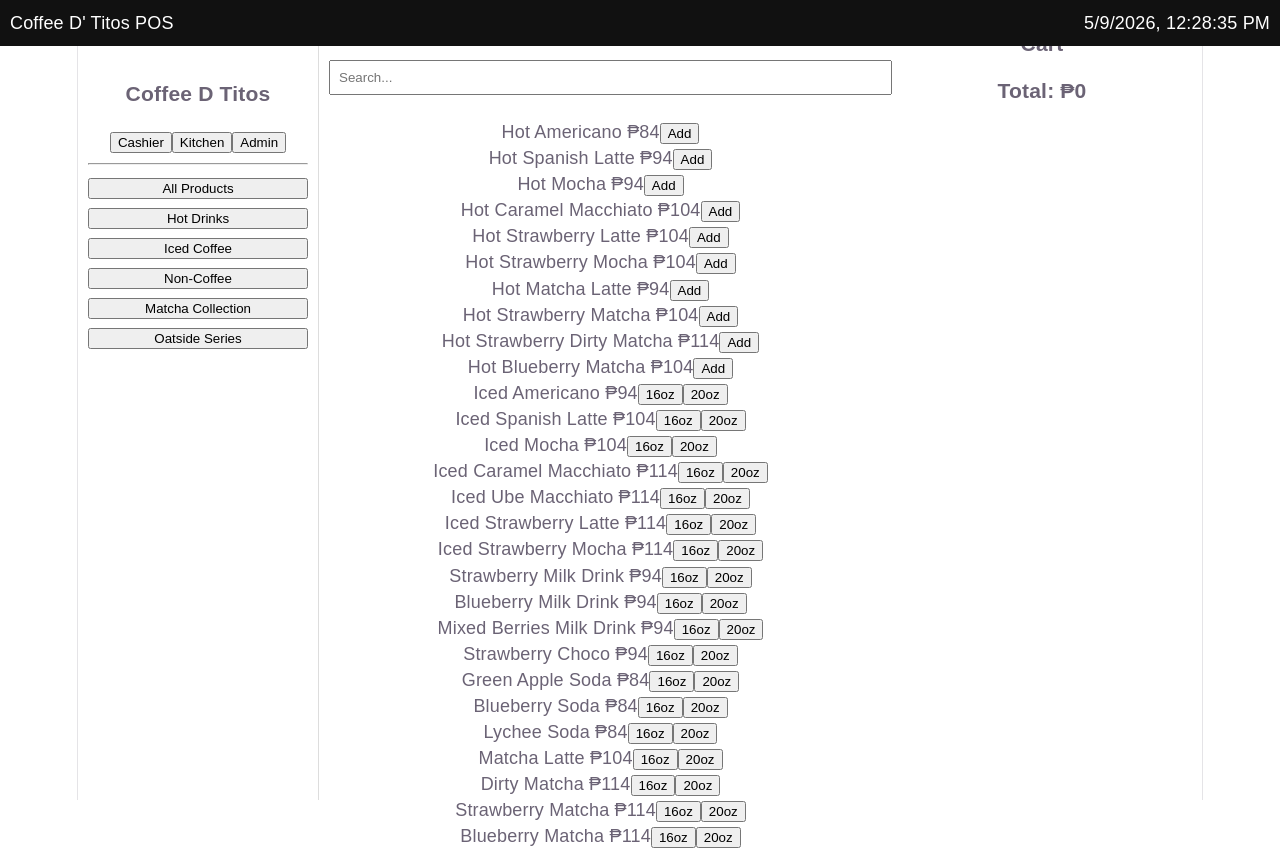
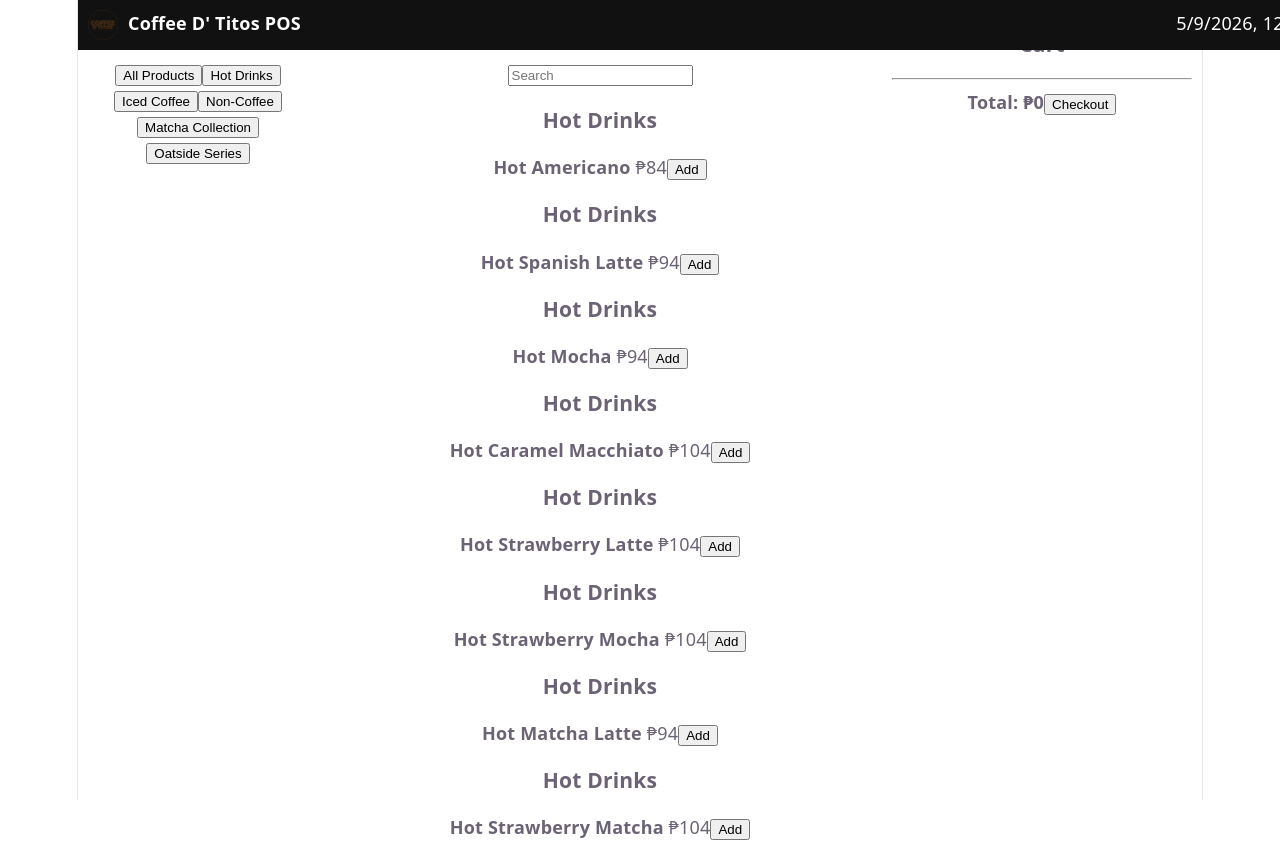
Before and after one commit to naluzchristian16-lab/CDTBO, a React (Vite) app: page / in a window 1280 px wide. Shown: the top 850 px of the page. Built offline with nearby package versions, Linux system fonts and the light colour scheme.

Commit message:
Update App.tsx

```diff
--- a/src/App.tsx
+++ b/src/App.tsx
@@ -10,62 +10,66 @@ const categories = [
   "Oatside Series"
 ];
 
-/* ================= PRODUCTS (COMPLETE) ================= */
+/* ================= PRODUCTS ================= */
 const products = [
+  // HOT DRINKS
+  { id: 1, name: "Hot Americano", category: "Hot Drinks", price: 84, type: "hot", coffee: true },
+  { id: 2, name: "Hot Spanish Latte", category: "Hot Drinks", price: 94, type: "hot", coffee: true },
+  { id: 3, name: "Hot Mocha", category: "Hot Drinks", price: 94, type: "hot", coffee: true },
+  { id: 4, name: "Hot Caramel Macchiato", category: "Hot Drinks", price: 104, type: "hot", coffee: true },
+  { id: 5, name: "Hot Strawberry Latte", category: "Hot Drinks", price: 104, type: "hot", coffee: true },
+  { id: 6, name: "Hot Strawberry Mocha", category: "Hot Drinks", price: 104, type: "hot", coffee: true },
+  { id: 7, name: "Hot Matcha Latte", category: "Hot Drinks", price: 94, type: "hot", coffee: false },
+  { id: 8, name: "Hot Strawberry Matcha", category: "Hot Drinks", price: 104, type: "hot", coffee: false },
+  { id: 9, name: "Hot Strawberry Dirty Matcha", category: "Hot Drinks", price: 114, type: "hot", coffee: true },
+  { id: 10, name: "Hot Blueberry Matcha", category: "Hot Drinks", price: 104, type: "hot", coffee: false },
 
-  /* HOT DRINKS */
-  { id: 1, name: "Hot Americano", category: "Hot Drinks", size: "12oz", price: 84, type: "hot", coffee: true },
-  { id: 2, name: "Hot Spanish Latte", category: "Hot Drinks", size: "12oz", price: 94, type: "hot", coffee: true },
-  { id: 3, name: "Hot Mocha", category: "Hot Drinks", size: "12oz", price: 94, type: "hot", coffee: true },
-  { id: 4, name: "Hot Caramel Macchiato", category: "Hot Drinks", size: "12oz", price: 104, type: "hot", coffee: true },
-  { id: 5, name: "Hot Strawberry Latte", category: "Hot Drinks", size: "12oz", price: 104, type: "hot", coffee: true },
-  { id: 6, name: "Hot Strawberry Mocha", category: "Hot Drinks", size: "12oz", price: 104, type: "hot", coffee: true },
-  { id: 7, name: "Hot Matcha Latte", category: "Hot Drinks", size: "12oz", price: 94, type: "hot", coffee: false },
-  { id: 8, name: "Hot Strawberry Matcha", category: "Hot Drinks", size: "12oz", price: 104, type: "hot", coffee: false },
-  { id: 9, name: "Hot Strawberry Dirty Matcha", category: "Hot Drinks", size: "12oz", price: 114, type: "hot", coffee: true },
-  { id: 10, name: "Hot Blueberry Matcha", category: "Hot Drinks", size: "12oz", price: 104, type: "hot", coffee: false },
+  // ICED COFFEE
+  { id: 11, name: "Iced Americano", category: "Iced Coffee", price: 94, type: "iced", coffee: true },
+  { id: 12, name: "Iced Spanish Latte", category: "Iced Coffee", price: 104, type: "iced", coffee: true },
+  { id: 13, name: "Iced Mocha", category: "Iced Coffee", price: 104, type: "iced", coffee: true },
+  { id: 14, name: "Iced Caramel Macchiato", category: "Iced Coffee", price: 114, type: "iced", coffee: true },
+  { id: 15, name: "Iced Ube Macchiato", category: "Iced Coffee", price: 114, type: "iced", coffee: true },
+  { id: 16, name: "Iced Strawberry Latte", category: "Iced Coffee", price: 114, type: "iced", coffee: true },
+  { id: 17, name: "Iced Strawberry Mocha", category: "Iced Coffee", price: 114, type: "iced", coffee: true },
 
-  /* ICED COFFEE */
-  { id: 11, name: "Iced Americano", category: "Iced Coffee", size: "16oz", price: 94, type: "iced", coffee: true },
-  { id: 12, name: "Iced Spanish Latte", category: "Iced Coffee", size: "16oz", price: 104, type: "iced", coffee: true },
-  { id: 13, name: "Iced Mocha", category: "Iced Coffee", size: "16oz", price: 104, type: "iced", coffee: true },
-  { id: 14, name: "Iced Caramel Macchiato", category: "Iced Coffee", size: "16oz", price: 114, type: "iced", coffee: true },
-  { id: 15, name: "Iced Ube Macchiato", category: "Iced Coffee", size: "16oz", price: 114, type: "iced", coffee: true },
-  { id: 16, name: "Iced Strawberry Latte", category: "Iced Coffee", size: "16oz", price: 114, type: "iced", coffee: true },
-  { id: 17, name: "Iced Strawberry Mocha", category: "Iced Coffee", size: "16oz", price: 114, type: "iced", coffee: true },
+  // OATSIDE
+  { id: 25, name: "Oatside Spanish Latte", category: "Oatside Series", price: 104, type: "iced", coffee: true },
+  { id: 26, name: "Oatside Mocha", category: "Oatside Series", price: 104, type: "iced", coffee: true },
+  { id: 27, name: "Oatside Caramel Macchiato", category: "Oatside Series", price: 114, type: "iced", coffee: true },
+  { id: 28, name: "Oatside Matcha Latte", category: "Oatside Series", price: 104, type: "iced", coffee: false },
+  { id: 29, name: "Oatside Dirty Matcha", category: "Oatside Series", price: 114, type: "iced", coffee: false },
+  { id: 30, name: "Oatside Strawberry Mocha", category: "Oatside Series", price: 114, type: "iced", coffee: true },
+  { id: 31, name: "Oatside Strawberry Latte", category: "Oatside Series", price: 114, type: "iced", coffee: true },
+  { id: 32, name: "Oatside Strawberry Matcha", category: "Oatside Series", price: 114, type: "iced", coffee: false },
+  { id: 33, name: "Oatside Strawberry Dirty Matcha", category: "Oatside Series", price: 124, type: "iced", coffee: true },
 
-  /* NON COFFEE */
-  { id: 18, name: "Strawberry Milk Drink", category: "Non-Coffee", size: "16oz", price: 94, type: "iced", coffee: false },
-  { id: 19, name: "Blueberry Milk Drink", category: "Non-Coffee", size: "16oz", price: 94, type: "iced", coffee: false },
-  { id: 20, name: "Mixed Berries Milk Drink", category: "Non-Coffee", size: "16oz", price: 94, type: "iced", coffee: false },
-  { id: 21, name: "Strawberry Choco", category: "Non-Coffee", size: "16oz", price: 94, type: "iced", coffee: false },
-  { id: 22, name: "Green Apple Soda", category: "Non-Coffee", size: "16oz", price: 84, type: "iced", coffee: false },
-  { id: 23, name: "Blueberry Soda", category: "Non-Coffee", size: "16oz", price: 84, type: "iced", coffee: false },
-  { id: 24, name: "Lychee Soda", category: "Non-Coffee", size: "16oz", price: 84, type: "iced", coffee: false },
+  // NON COFFEE
+  { id: 43, name: "Strawberry Milk Drink", category: "Non-Coffee", price: 94, type: "iced", coffee: false },
+  { id: 44, name: "Blueberry Milk Drink", category: "Non-Coffee", price: 94, type: "iced", coffee: false },
+  { id: 45, name: "Mixed Berries Milk Drink", category: "Non-Coffee", price: 94, type: "iced", coffee: false },
+  { id: 46, name: "Strawberry Choco", category: "Non-Coffee", price: 94, type: "iced", coffee: false },
+  { id: 47, name: "Green Apple Soda", category: "Non-Coffee", price: 84, type: "iced", coffee: false },
+  { id: 48, name: "Blueberry Soda", category: "Non-Coffee", price: 84, type: "iced", coffee: false },
+  { id: 49, name: "Lychee Soda", category: "Non-Coffee", price: 84, type: "iced", coffee: false },
 
-  /* MATCHA */
-  { id: 25, name: "Matcha Latte", category: "Matcha Collection", size: "16oz", price: 104, type: "iced", coffee: false },
-  { id: 26, name: "Dirty Matcha", category: "Matcha Collection", size: "16oz", price: 114, type: "iced", coffee: true },
-  { id: 27, name: "Strawberry Matcha", category: "Matcha Collection", size: "16oz", price: 114, type: "iced", coffee: false },
-  { id: 28, name: "Blueberry Matcha", category: "Matcha Collection", size: "16oz", price: 114, type: "iced", coffee: false },
-  { id: 29, name: "Mixed Berries Matcha", category: "Matcha Collection", size: "16oz", price: 114, type: "iced", coffee: false },
-  { id: 30, name: "Strawberry Dirty Matcha", category: "Matcha Collection", size: "16oz", price: 124, type: "iced", coffee: true },
-
-  /* OATSIDE */
-  { id: 31, name: "Oatside Spanish Latte", category: "Oatside Series", size: "16oz", price: 104, type: "iced", coffee: true },
-  { id: 32, name: "Oatside Mocha", category: "Oatside Series", size: "16oz", price: 104, type: "iced", coffee: true },
-  { id: 33, name: "Oatside Caramel Macchiato", category: "Oatside Series", size: "16oz", price: 114, type: "iced", coffee: true },
-  { id: 34, name: "Oatside Matcha Latte", category: "Oatside Series", size: "16oz", price: 104, type: "iced", coffee: false },
-  { id: 35, name: "Oatside Dirty Matcha", category: "Oatside Series", size: "16oz", price: 114, type: "iced", coffee: false },
-  { id: 36, name: "Oatside Strawberry Mocha", category: "Oatside Series", size: "16oz", price: 114, type: "iced", coffee: true },
-  { id: 37, name: "Oatside Strawberry Latte", category: "Oatside Series", size: "16oz", price: 114, type: "iced", coffee: true },
-  { id: 38, name: "Oatside Strawberry Matcha", category: "Oatside Series", size: "16oz", price: 114, type: "iced", coffee: false },
-  { id: 39, name: "Oatside Strawberry Dirty Matcha", category: "Oatside Series", size: "16oz", price: 124, type: "iced", coffee: true },
+  // MATCHA
+  { id: 57, name: "Matcha Latte", category: "Matcha Collection", price: 104, type: "iced", coffee: false },
+  { id: 58, name: "Dirty Matcha", category: "Matcha Collection", price: 114, type: "iced", coffee: true },
+  { id: 59, name: "Strawberry Matcha", category: "Matcha Collection", price: 114, type: "iced", coffee: false },
+  { id: 60, name: "Blueberry Matcha", category: "Matcha Collection", price: 114, type: "iced", coffee: false },
+  { id: 61, name: "Mixed Berries Matcha", category: "Matcha Collection", price: 114, type: "iced", coffee: false },
+  { id: 62, name: "Strawberry Dirty Matcha", category: "Matcha Collection", price: 124, type: "iced", coffee: true }
 ];
 
-/* ================= ADDONS ================= */
+/* ================= ADD ONS ================= */
 const addons: any = {
   "Extra Shot": 10
+};
+
+const getTodayKey = () => {
+  const d = new Date();
+  return `${d.getFullYear()}-${d.getMonth() + 1}-${d.getDate()}`;
 };
 
 export default function App() {
@@ -80,10 +84,16 @@ export default function App() {
 
   /* ================= FILTER ================= */
   const filtered = products.filter(p => {
-    const categoryMatch = category === "All Products" || p.category === category;
-    return categoryMatch && p.name.toLowerCase().includes(search.toLowerCase());
+    const matchCategory =
+      category === "All Products" || p.category === category;
+
+    return (
+      matchCategory &&
+      p.name.toLowerCase().includes(search.toLowerCase())
+    );
   });
 
+  /* ================= GROUP SEARCH ================= */
   const groupedResults = categories
     .filter(c => c !== "All Products")
     .map(c => ({
@@ -97,93 +107,136 @@ export default function App() {
     .filter(g => g.items.length > 0);
 
   /* ================= CART ================= */
-  const computeItemPrice = (item: any) => {
-    const base = item.price;
-    const addonTotal = (item.addons || []).reduce((s: number, a: string) => s + (addons[a] || 0), 0);
-    return (base + addonTotal) * item.qty;
-  };
+  const addToCart = (p: any, size = "16oz") => {
+    setCart(prev => {
+      const key = p.id + size;
 
-  const cartTotal = useMemo(() => {
-    const subtotal = cart.reduce((s, i) => s + computeItemPrice(i), 0);
-    return subtotal + deliveryFee - discount;
-  }, [cart, deliveryFee, discount]);
+      const existing = prev.find(i => i.key === key);
+      if (existing) {
+        return prev.map(i =>
+          i.key === key ? { ...i, qty: i.qty + 1 } : i
+        );
+      }
 
-  const addToCart = (item: any) => {
-    setCart(prev => {
-      const i = prev.findIndex(p => p.id === item.id && p.size === item.size);
-      if (i !== -1) {
-        const copy = [...prev];
-        copy[i].qty += 1;
-        return copy;
+      return [
+        ...prev,
+        {
+          key,
+          ...p,
+          size,
+          qty: 1,
+          addons: []
         }
-      return [...prev, { ...item, qty: 1, addons: [] }];
+      ];
     });
   };
 
-  const addHot = (p: any) => addToCart({ ...p, size: "12oz" });
-  const addIced = (p: any, size: "16oz" | "20oz") => addToCart({ ...p, size });
+  const toggleAddon = (index: number) => {
+    setCart(prev => {
+      const copy = [...prev];
+      const item = copy[index];
+
+      if (!item.addons) item.addons = [];
+
+      item.addons = item.addons.includes("Extra Shot")
+        ? item.addons.filter((a: string) => a !== "Extra Shot")
+        : [...item.addons, "Extra Shot"];
+
+      return copy;
+    });
+  };
+
+  const removeFromCart = (i: number) =>
+    setCart(prev => prev.filter((_, idx) => idx !== i));
+
+  const compute = (i: any) =>
+    (i.price + (i.addons?.length ? addons["Extra Shot"] : 0)) * i.qty;
+
+  const total = cart.reduce((a, b) => a + compute(b), 0);
+
+  /* ================= CHECKOUT ================= */
+  const checkout = () => {
+    if (!cart.length) return;
+
+    const order = {
+      id: Date.now(),
+      orderNumber: `ORD-${Date.now()}`,
+      items: cart,
+      total: total + deliveryFee - discount,
+      status: "ongoing",
+      dateKey: getTodayKey()
+    };
+
+    setOrders(prev => [order, ...prev]);
+    setCart([]);
+  };
+
+  const ongoing = orders.filter(o => o.status !== "done");
 
   return (
-    <div style={{ display: "flex", height: "100vh", fontFamily: "sans-serif" }}>
+    <div style={{ display: "flex", height: "100vh" }}>
 
       {/* HEADER */}
-      <div style={{ position: "fixed", top: 0, left: 0, right: 0, padding: 10, background: "#111", color: "#fff", display: "flex", justifyContent: "space-between", zIndex: 10 }}>
-        <span>Coffee D' Titos POS</span>
+      <div style={{
+        position: "fixed",
+        top: 0,
+        width: "100%",
+        background: "#111",
+        color: "#fff",
+        display: "flex",
+        justifyContent: "space-between",
+        padding: 10,
+        zIndex: 10
+      }}>
+        <div style={{ display: "flex", gap: 10 }}>
+          <img src="/CFDTLOGO.png" width={30} />
+          <b>Coffee D' Titos POS</b>
+        </div>
         <span>{new Date().toLocaleString()}</span>
       </div>
 
       {/* SIDEBAR */}
-      <div style={{ width: 220, padding: 10, paddingTop: 60, borderRight: "1px solid #ddd" }}>
-        <h3>Coffee D Titos</h3>
-
-        <button onClick={() => setView("cashier")}>Cashier</button>
-        <button onClick={() => setView("kitchen")}>Kitchen</button>
-        <button onClick={() => setView("admin")}>Admin</button>
-
-        <hr />
-
+      <div style={{ width: 220, padding: 10, paddingTop: 60 }}>
         {categories.map(c => (
-          <button
-            key={c}
-            onClick={() => { setCategory(c); setSearch(""); }}
-            style={{ width: "100%", marginBottom: 5 }}
-          >
+          <button key={c} onClick={() => setCategory(c)}>
             {c}
           </button>
         ))}
       </div>
 
-      {/* CASHIER */}
-      {view === "cashier" && (
-        <>
+      {/* MAIN */}
       <div style={{ flex: 1, padding: 10, paddingTop: 60 }}>
+
         <input
-              placeholder="Search..."
+          placeholder="Search"
           value={search}
           onChange={e => setSearch(e.target.value)}
-              style={{ width: "100%", padding: 8 }}
         />
 
-            {(search ? groupedResults : [{ category: "", items: filtered }]).map((g, i) => (
-              <div key={i}>
-                <h4>{g.category}</h4>
+        {(search ? groupedResults : filtered.map(p => ({ category: p.category, items: [p] })))
+          .map(group => (
+            <div key={group.category}>
+              <h3>{group.category}</h3>
 
-                {g.items.map(p => (
+              {group.items.map(p => (
                 <div key={p.id}>
-                    {p.name} ₱{p.price}
-
-                    {p.type === "hot" && <button onClick={() => addHot(p)}>Add</button>}
+                  <b>{p.name}</b> ₱{p.price}
 
                   {p.type === "iced" && (
                     <>
-                        <button onClick={() => addIced(p, "16oz")}>16oz</button>
-                        <button onClick={() => addIced(p, "20oz")}>20oz</button>
+                      <button onClick={() => addToCart(p, "16oz")}>Malaki</button>
+                      <button onClick={() => addToCart(p, "20oz")}>Mas Malaki</button>
                     </>
+                  )}
+
+                  {p.type === "hot" && (
+                    <button onClick={() => addToCart(p, "12oz")}>Add</button>
                   )}
                 </div>
               ))}
             </div>
-            ))}
+          ))
+        }
       </div>
 
       {/* CART */}
@@ -192,28 +245,23 @@ export default function App() {
 
         {cart.map((i, idx) => (
           <div key={idx}>
-                {i.name} x{i.qty} = ₱{computeItemPrice(i)}
+            {i.name} ({i.size}) x{i.qty} = ₱{compute(i)}
+
+            {i.coffee && (
+              <button onClick={() => toggleAddon(idx)}>
+                Extra Shot
+              </button>
+            )}
+
+            <button onClick={() => removeFromCart(idx)}>Remove</button>
           </div>
         ))}
 
-            <h3>Total: ₱{cartTotal}</h3>
+        <hr />
+        <b>Total: ₱{total}</b>
+
+        <button onClick={checkout}>Checkout</button>
       </div>
-        </>
-      )}
-
-      {/* KITCHEN */}
-      {view === "kitchen" && (
-        <div style={{ flex: 1, padding: 10, paddingTop: 60 }}>
-          <h3>Kitchen</h3>
-        </div>
-      )}
-
-      {/* ADMIN */}
-      {view === "admin" && (
-        <div style={{ flex: 1, padding: 10, paddingTop: 60 }}>
-          <h3>Admin</h3>
-        </div>
-      )}
     </div>
   );
 }
```
Lines whose indentation alone changed are shown as unchanged.
